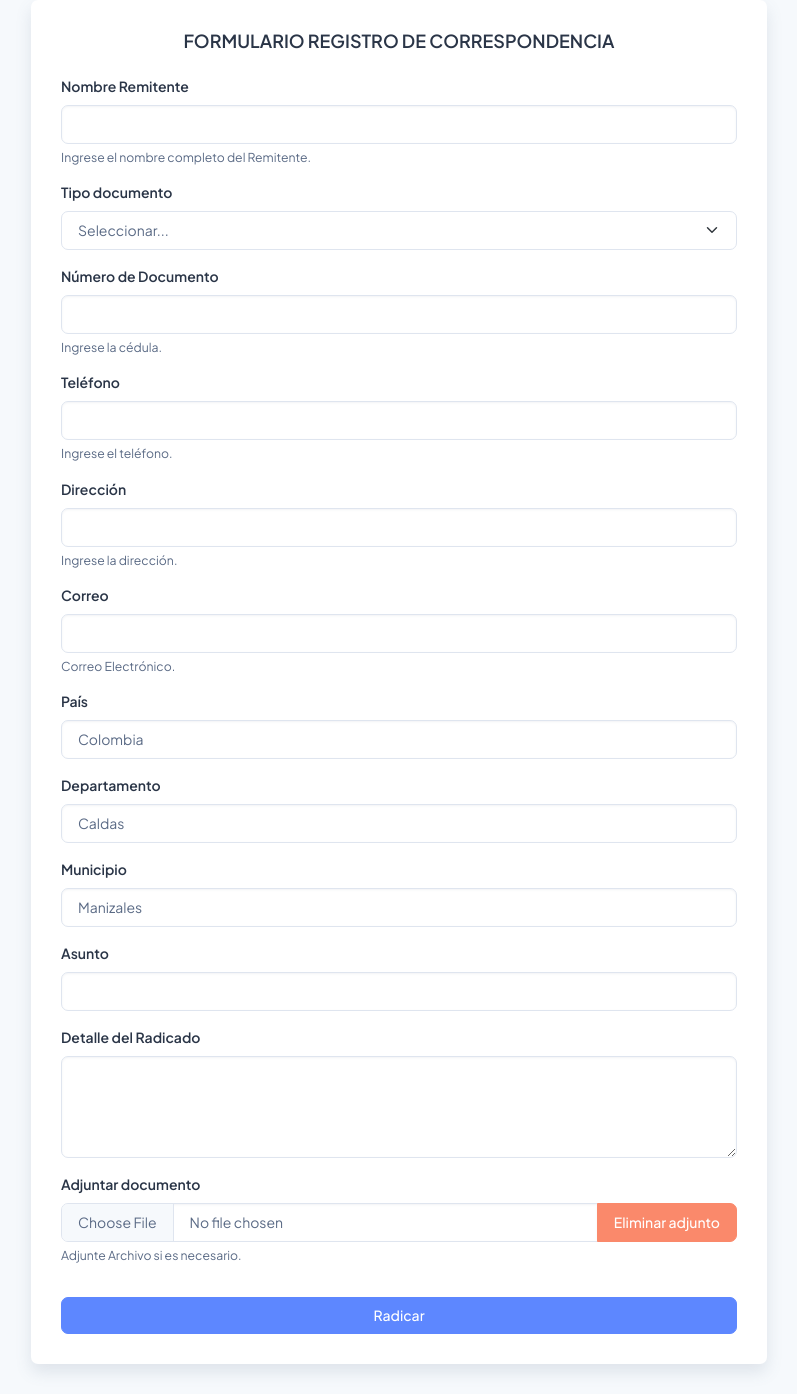
After one commit to Weimart24/PrototipoSoftDoc, a PHP site: page /app/html/radicadoUsuarios/crear_radicado.php in a window 1280 px wide. The commit adds this page. Shown: the whole page, without its empty margins (241-1038 px from the left). Run offline with PHP 8.4, Linux system fonts and the light colour scheme.

```diff
--- a/app/config/select_dependencia.php
+++ b/app/config/select_dependencia.php
@@ -2,7 +2,8 @@
 // Conexion a la base de datos
 include 'conexion.php';
 // Consulta para seleccionar las dependencias
-$query = "SELECT id_dependencia, nombre_dependencia FROM dependencia";
+$query = "SELECT id_dependencia, nombre_dependencia FROM dependencia WHERE activo = 1";
+// Ejecutar la consulta";
 $resultado = $conexion->query($query);
 
 $dependencias = [];
--- /dev/null
+++ b/app/html/radicadoUsuarios/crear_radicado.php
@@ -0,0 +1,97 @@
+<!doctype html>
+<html lang="en">
+<head>
+    <meta charset="utf-8">
+    <meta name="viewport" content="width=device-width, initial-scale=1">
+    <title>SoftDoc</title>
+    <link rel="shortcut icon" type="image/png" href="../assets/images/logos/favicon.png" />
+    <link rel="stylesheet" href="../../assets/css/styles.min.css" />
+</head>
+<body class="bg-light">
+  <div class="d-flex justify-content-center align-items-center min-vh-100">
+    <div class="container">
+      <div class="row justify-content-center">
+        <div class="col-lg-8">
+          <div class="card shadow">
+            <div class="card-body">
+              <h5 class="card-title fw-semibold mb-4 text-center">FORMULARIO REGISTRO DE CORRESPONDENCIA</h5>
+              <form action="../../config/op_crear_radicado_usuario.php" method="POST" enctype="multipart/form-data">
+                <input type="hidden" name="admin">
+                <div class="mb-3">
+                  <label class="form-label">Nombre Remitente</label>
+                  <input type="text" name="nombre" class="form-control" required>
+                  <div class="form-text">Ingrese el nombre completo del Remitente.</div>
+                </div>
+                <div class="mb-3">
+                  <label class="form-label">Tipo documento</label>
+                  <select class="form-select" name="tipo" required>
+                    <option value="" disabled selected>Seleccionar...</option>
+                    <option>CC</option>
+                    <option>TI</option>
+                  </select>
+                </div>
+                <div class="mb-3">
+                  <label class="form-label">Número de Documento</label>
+                  <input type="number" name="cedula" class="form-control" required>
+                  <div class="form-text">Ingrese la cédula.</div>
+                </div>
+                <div class="mb-3">
+                  <label class="form-label">Teléfono</label>
+                  <input type="text" name="telefono" class="form-control" required>
+                  <div class="form-text">Ingrese el teléfono.</div>
+                </div>
+                <div class="mb-3">
+                  <label class="form-label">Dirección</label>
+                  <input type="text" name="direccion" class="form-control" required>
+                  <div class="form-text">Ingrese la dirección.</div>
+                </div>
+                <div class="mb-3">
+                  <label class="form-label">Correo</label>
+                  <input type="email" name="correo" class="form-control" required>
+                  <div class="form-text">Correo Electrónico.</div>
+                </div>
+                <div class="mb-3">
+                  <label class="form-label">País</label>
+                  <input type="text" name="pais" class="form-control" required value="Colombia">
+                </div>
+                <div class="mb-3">
+                  <label class="form-label">Departamento</label>
+                  <input type="text" name="departamento" class="form-control" required value="Caldas">
+                </div>
+                <div class="mb-3">
+                  <label class="form-label">Municipio</label>
+                  <input type="text" name="municipio" class="form-control" required value="Manizales">
+                </div>
+                <div class="mb-3">
+                  <label class="form-label">Asunto</label>
+                  <input type="text" name="asunto" class="form-control" required>
+                </div>
+                <div class="mb-3">
+                  <label class="form-label">Detalle del Radicado</label>
+                  <textarea name="detalleRadicado" class="form-control" rows="4" required></textarea>
+                </div>
+                <div class="mb-3">
+                  <label class="form-label">Adjuntar documento</label>
+                  <div class="input-group">
+                    <input type="file" name="file" class="form-control">
+                    <button class="btn btn-danger" type="button" onclick='eliminarAdjunto()'>Eliminar adjunto</button>
+                  </div>
+                  <div class="form-text">Adjunte Archivo si es necesario.</div>
+                </div>
+                <button type="submit" class="btn btn-primary w-100 mt-3">Radicar</button>
+              </form>
+            </div>
+          </div>
+        </div>
+      </div>
+    </div>
+  </div>
+
+  <script>
+    function eliminarAdjunto() {
+      document.querySelector('input[type="file"]').value = '';
+    }
+  </script>
+</body>
+
+</html>
--- a/config_paginaComercial/modulos/navbar.php
+++ b/config_paginaComercial/modulos/navbar.php
@@ -12,7 +12,7 @@
             <a href="about.php" class="nav-item nav-link">Nosotros</a>
             <a href="service.php" class="nav-item nav-link">Servicios</a>
             <a href="contact.php" class="nav-item nav-link">Contactenos</a>
-            <a href="radicar.php" class="nav-item nav-link">Radicar</a>
+            <a href="app/html/radicadoUsuarios/radicados.php" class="nav-item nav-link">Radicar</a>
         </div>
         <a href="login.php" class="btn btn-light rounded-pill text-primary py-2 px-4 ms-lg-5">Login</a>
     </div>
```
Also changed, not shown: app/html/radicadoUsuarios/consulta_radicado.php (added, +104 -0 lines), app/html/radicadoUsuarios/radicados.php (added, +83 -0 lines), radicar.php (deleted, +0 -110 lines).
